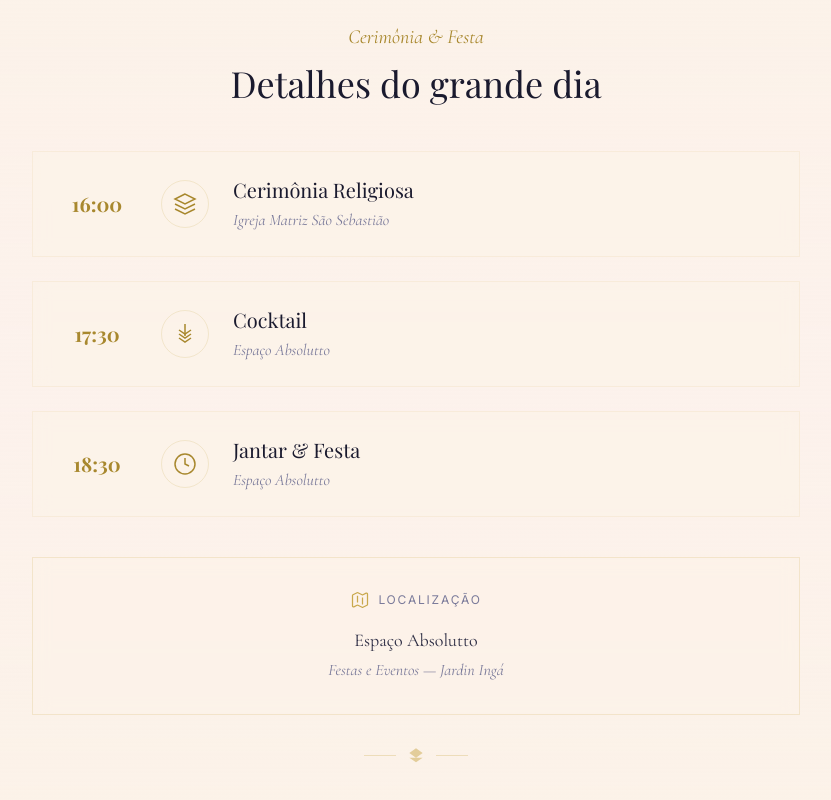
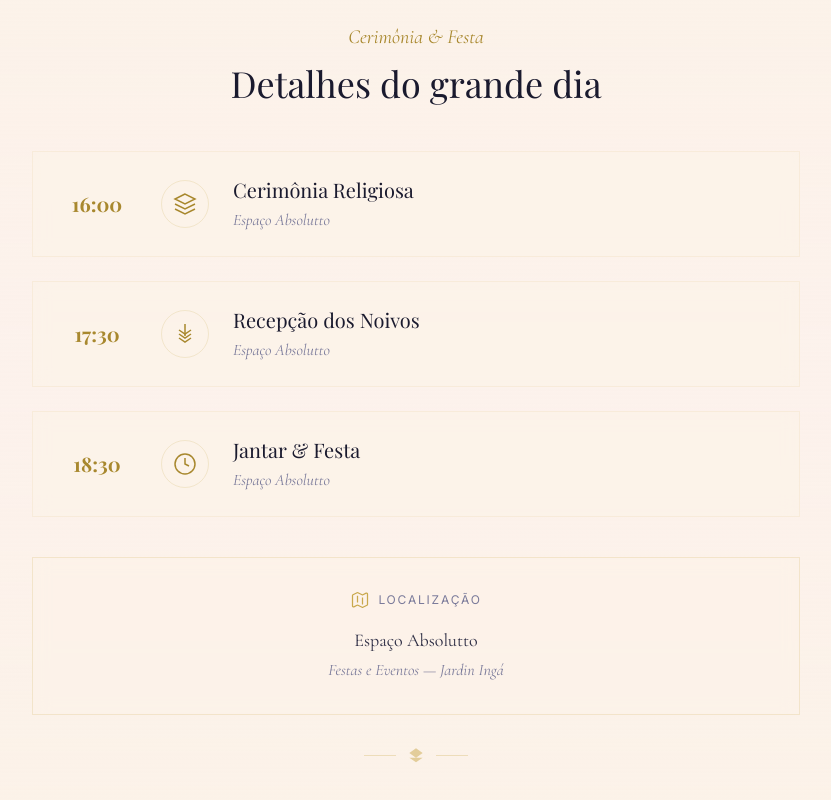
Before and after one commit to josephclan22-eng/-convite-casamento, a React (Vite) app: page / in a window 1280 px wide. Shown: the part 3769-4569 px from the top of the page, without its empty margins (224-1055 px from the left). Built offline with nearby package versions, Linux system fonts and the light colour scheme; no server answers; the HTML template or start-up script is replaced by a standard one; a web font is replaced by a local one.

Commit message:
Cerimônia no Espaço Absolutto, cocktail -> Recepção dos Noivos

```diff
--- a/src/components/Details.tsx
+++ b/src/components/Details.tsx
@@ -5,7 +5,7 @@ const schedule = [
   {
     time: "16:00",
     label: "Cerimônia Religiosa",
-    desc: "Igreja Matriz São Sebastião",
+    desc: "Espaço Absolutto",
     icon: (
       <svg className="w-5 h-5 sm:w-6 sm:h-6 text-gold-dark" viewBox="0 0 24 24" fill="none" stroke="currentColor" strokeWidth="1.5">
         <path d="M12 2L2 7l10 5 10-5-10-5zM2 17l10 5 10-5M2 12l10 5 10-5" />
@@ -14,7 +14,7 @@ const schedule = [
   },
   {
     time: "17:30",
-    label: "Cocktail",
+    label: "Recepção dos Noivos",
     desc: "Espaço Absolutto",
     icon: (
       <svg className="w-5 h-5 sm:w-6 sm:h-6 text-gold-dark" viewBox="0 0 24 24" fill="none" stroke="currentColor" strokeWidth="1.5">
```
